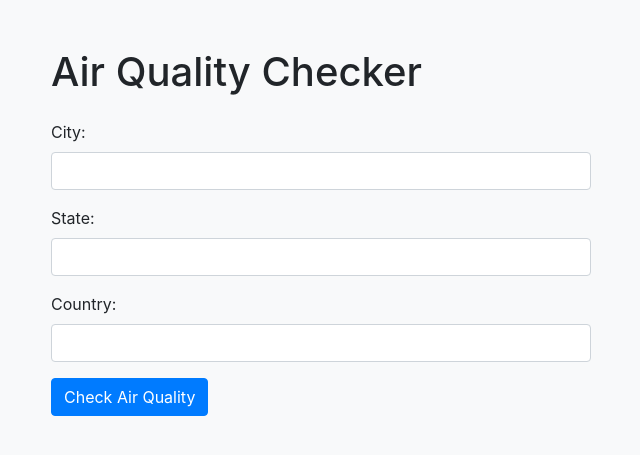
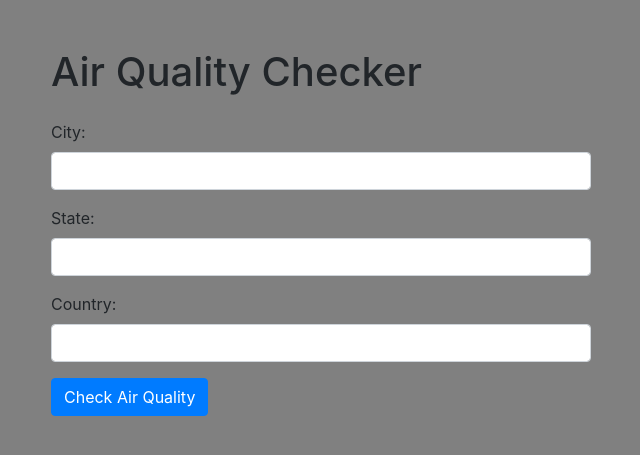
Before and after one commit to analiesegale/AirQuality-Map_HCI584, a Flask app: page / in a window 1280 px wide. Shown: the top 455 px of the page, without its empty margins (34-674 px from the left). Run offline with Flask 3, Linux system fonts and the light colour scheme; some libraries are stand-ins or nearby versions.

Commit message:
Background change
Changed the color of the background. This makes the text more readable when it is lighter colors like yellow.

```diff
--- a/templates/index.html
+++ b/templates/index.html
@@ -4,8 +4,13 @@
     <title>Air Quality Checker</title>
     <!-- Add the Bootstrap CSS link -->
     <link rel="stylesheet" href="https://maxcdn.bootstrapcdn.com/bootstrap/4.0.0/css/bootstrap.min.css">
+    <style>
+        body {
+            background-color: #808080;
+        }
+    </style>
 </head>
-<body class="bg-light">
+<body>
     <div class="container">
         <h1 class="mt-5">Air Quality Checker</h1>
         <div class="row mt-4">
```
